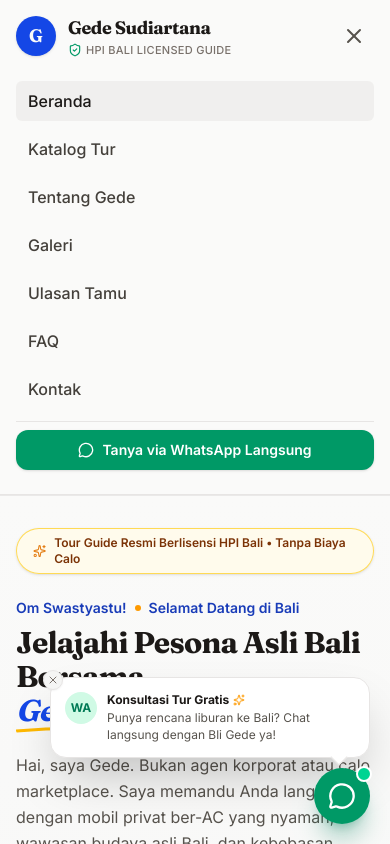
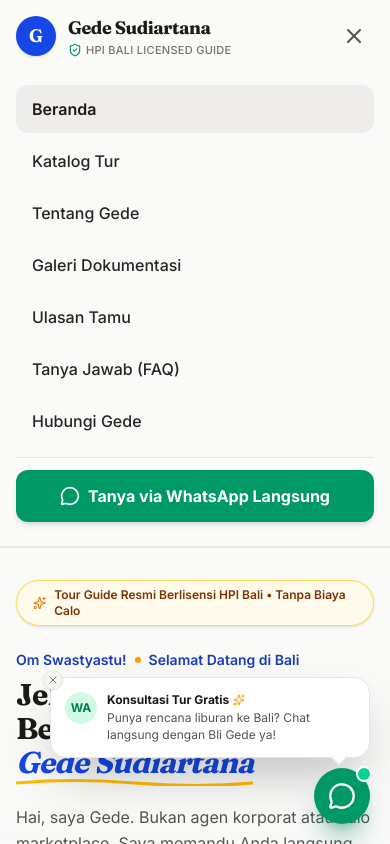
Before and after one commit to sumestawsome/gedebaliguide, a Next.js app: page / in a window 390 px wide. Both pictures are taken after a click on the button 354 px from the left and 36 px from the top of the page. Shown: the top 844 px of the page. Built offline with nearby package versions, Linux system fonts and the light colour scheme.

Commit message:
feat(beranda): pastikan seluruh seksi beranda mobile responsive

```diff
--- a/src/app/globals.css
+++ b/src/app/globals.css
@@ -18,10 +18,17 @@
   --font-sans: var(--font-inter), sans-serif;
 }
 
+html {
+  overflow-x: hidden;
+  scroll-behavior: smooth;
+}
+
 body {
   background: var(--background);
   color: var(--foreground);
   font-family: var(--font-sans);
+  overflow-x: hidden;
+  width: 100%;
 }
 
 h1, h2, h3, .font-editorial {
--- a/src/components/layout/Navbar.tsx
+++ b/src/components/layout/Navbar.tsx
@@ -82,66 +82,66 @@ export default function Navbar() {
 
       {/* Mobile nav menu */}
       {mobileMenuOpen && (
-        <div className="md:hidden border-b border-stone-200 bg-[#fafaf9] px-4 pt-2 pb-6 space-y-3">
-          <div className="flex flex-col space-y-2 text-base font-medium text-stone-700">
+        <div className="md:hidden border-b border-stone-200 bg-[#fafaf9] px-4 pt-3 pb-6 space-y-3">
+          <div className="flex flex-col space-y-1 text-base font-medium text-stone-800">
             <Link
               href="/"
               onClick={() => setMobileMenuOpen(false)}
-              className="rounded-md px-3 py-2 text-stone-900 bg-stone-200/50"
+              className="rounded-xl px-4 py-3 text-stone-900 bg-stone-200/60 font-semibold"
             >
               Beranda
             </Link>
             <Link
               href="/tours"
               onClick={() => setMobileMenuOpen(false)}
-              className="rounded-md px-3 py-2 hover:bg-stone-100"
+              className="rounded-xl px-4 py-3 hover:bg-stone-100 transition-colors"
             >
               Katalog Tur
             </Link>
             <Link
               href="/about"
               onClick={() => setMobileMenuOpen(false)}
-              className="rounded-md px-3 py-2 hover:bg-stone-100"
+              className="rounded-xl px-4 py-3 hover:bg-stone-100 transition-colors"
             >
               Tentang Gede
             </Link>
             <Link
               href="/gallery"
               onClick={() => setMobileMenuOpen(false)}
-              className="rounded-md px-3 py-2 hover:bg-stone-100"
+              className="rounded-xl px-4 py-3 hover:bg-stone-100 transition-colors"
             >
-              Galeri
+              Galeri Dokumentasi
             </Link>
             <Link
               href="/reviews"
               onClick={() => setMobileMenuOpen(false)}
-              className="rounded-md px-3 py-2 hover:bg-stone-100"
+              className="rounded-xl px-4 py-3 hover:bg-stone-100 transition-colors"
             >
               Ulasan Tamu
             </Link>
             <Link
               href="/faq"
               onClick={() => setMobileMenuOpen(false)}
-              className="rounded-md px-3 py-2 hover:bg-stone-100"
+              className="rounded-xl px-4 py-3 hover:bg-stone-100 transition-colors"
             >
-              FAQ
+              Tanya Jawab (FAQ)
             </Link>
             <Link
               href="/contact"
               onClick={() => setMobileMenuOpen(false)}
-              className="rounded-md px-3 py-2 hover:bg-stone-100"
+              className="rounded-xl px-4 py-3 hover:bg-stone-100 transition-colors"
             >
-              Kontak
+              Hubungi Gede
             </Link>
           </div>
-          <div className="pt-2 border-t border-stone-200">
+          <div className="pt-3 border-t border-stone-200">
             <a
               href={waUrl}
               target="_blank"
               rel="noopener noreferrer"
-              className="flex w-full items-center justify-center gap-2 rounded-xl bg-emerald-600 px-4 py-2.5 text-sm font-semibold text-white shadow-sm hover:bg-emerald-700"
+              className="flex w-full items-center justify-center gap-2 rounded-xl bg-emerald-600 px-4 py-3.5 text-base font-bold text-white shadow-md hover:bg-emerald-700 active:scale-[0.98] transition-all"
             >
-              <MessageCircle className="h-4 w-4" />
+              <MessageCircle className="h-5 w-5" />
               <span>Tanya via WhatsApp Langsung</span>
             </a>
           </div>
```
Also changed, not shown: .ngodingpakeai/pending.json.
